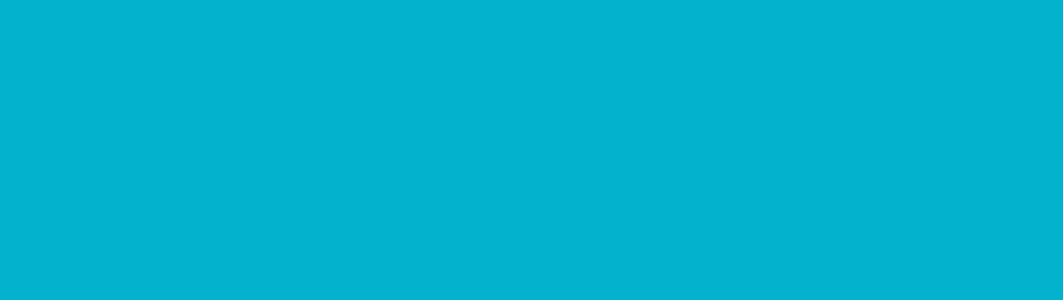
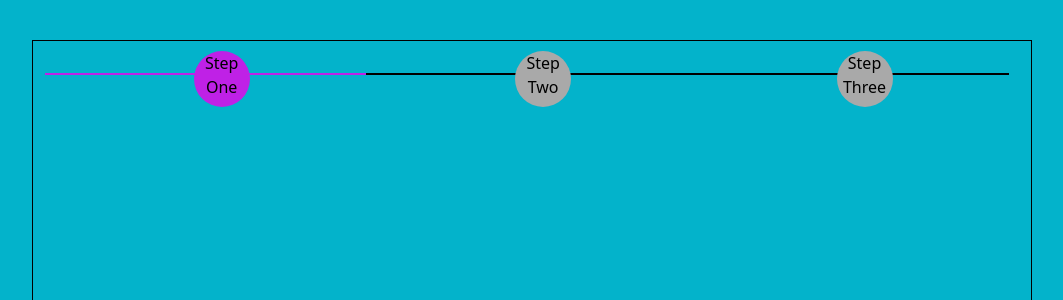
Before and after one commit to Rickienatividad/clearingCobwebs, a React (Vite) app in the folder react-springboot-stack-frontend/: page /SignUp in a window 1280 px wide. Before the commit this address had no page. Shown: the top 300 px of the page, without its empty margins (108-1171 px from the left). Built offline with nearby package versions, Linux system fonts and the light colour scheme.

Commit message:
begins breaking up sign up form into steps

```diff
--- a/react-springboot-stack-frontend/package.json
+++ b/react-springboot-stack-frontend/package.json
@@ -12,6 +12,7 @@
   "dependencies": {
     "axios": "^1.7.9",
     "bootstrap": "^5.3.3",
+    "classnames": "^2.5.1",
     "react": "^18.3.1",
     "react-dom": "^18.3.1",
     "react-router": "^7.1.1"
--- a/react-springboot-stack-frontend/src/App.tsx
+++ b/react-springboot-stack-frontend/src/App.tsx
@@ -2,7 +2,8 @@ import { BrowserRouter, Routes, Route } from 'react-router'
 
 import './App.css'
 import 'bootstrap/dist/css/bootstrap.css'
-import { Home } from './components/HomePage/Home'
+import { Home } from './components/OldSignUpForm/Home'
+import { SignUp } from './components/MultiStepSignUp/SignUp'
 import { Login } from './components/Login/Login'
 function App() {
 
@@ -10,8 +11,9 @@ function App() {
     <>
     <BrowserRouter>
       <Routes>
-        <Route path="/" element={<Home />} />
-        <Route path="/login" element={<Login />} />
+        <Route path="/" element={<Login />} />
+        <Route path="/Sign-Up" element={<Home/>} />
+        <Route path="/SignUp" element={<SignUp/>} />
       </Routes>
     </BrowserRouter>
     </>
--- a/react-springboot-stack-frontend/src/components/Login/Login.tsx
+++ b/react-springboot-stack-frontend/src/components/Login/Login.tsx
@@ -41,7 +41,7 @@ export function Login() {
       </form>
       <div style={{textAlign: 'right', marginTop: '1.3rem', marginRight: '-5.5rem'}}>
         <p style={{display:'inline', marginRight: '1rem'}}> Not a member?</p>
-        <NavLink to="/">Sign Up!</NavLink>
+        <NavLink to="/SignUp">Sign Up!</NavLink>
       </div>
     </div>
     </>
--- /dev/null
+++ b/react-springboot-stack-frontend/src/components/MultiStepSignUp/SignUp.css
@@ -0,0 +1,63 @@
+.container {
+  width: 1000px;
+  height:90vh;
+  border: 1px solid black;
+}
+
+.step-line{
+  width: 33%;
+  height: 2px;
+  background-color: black;
+}
+
+.step-line-active{
+  width: 33%;
+  height: 2px;
+  background-color: rgb(191,33,230);
+}
+
+.step-dot {
+  height: 3.5rem;
+  width: 3.5rem;
+  border-radius: 50%;
+  display: inline-block;
+  background-color: darkgray;
+  color: black;
+}
+
+.step-dot-active {
+  height: 3.5rem;
+  width: 3.5rem;
+  border-radius: 50%;
+  display: inline-block;
+  background-color: rgb(191,33,230);
+  color: black
+}
+
+#step-one-line {
+  margin-top: 2rem;
+}
+
+#step-one-dot {
+  margin: -1.4rem 0 0 2rem;
+}
+
+#step-two-line {
+  margin-left:33%;
+  margin-top: -2px;
+}
+
+#step-two-dot {
+  background-color: darkgray;
+  margin: -1.4rem 0 0 2rem;
+}
+
+#step-three-line {
+  margin-left:66%;
+  margin-top: -2px;
+}
+
+#step-three-dot {
+  background-color: darkgray;
+  margin: -1.4rem 0 0 2rem;
+}
--- /dev/null
+++ b/react-springboot-stack-frontend/src/components/MultiStepSignUp/SignUp.tsx
@@ -0,0 +1,23 @@
+import "./SignUp.css";
+import classNames from "classnames";
+import { StepOne } from "./StepOne";
+import { StepTwo } from "./StepTwo";
+import { useState } from "react";
+
+export function SignUp() {
+  const [isStepOneActive, setIsStepOneActive] = useState(true);
+
+  return(
+    <div className="container">
+      <div id="step-one-line" className={isStepOneActive ? "step-line-active" : "step-line"}>
+        <span id="step-one-dot" className={isStepOneActive ? "step-dot-active" : "step-dot"}>Step One</span>
+      </div>
+      <div id="step-two-line" className="step-line">
+        <span id="step-two-dot" className="step-dot">Step Two</span>
+      </div>
+      <div id="step-three-line" className="step-line">
+        <span id="step-three-dot" className="step-dot">Step Three</span>
+      </div>
+    </div>
+  )
+}
--- /dev/null
+++ b/react-springboot-stack-frontend/src/components/MultiStepSignUp/StepOne.tsx
@@ -0,0 +1,7 @@
+export function StepOne(){
+  return(
+    <>
+    <input name="firstName" type="text" className="form-control-lg" placeholder="First Name"/>
+    </>
+  )
+}
--- /dev/null
+++ b/react-springboot-stack-frontend/src/components/MultiStepSignUp/StepThree.tsx
@@ -0,0 +1,6 @@
+export function StepThree(){
+  return(
+    <>
+    </>
+  )
+}
--- /dev/null
+++ b/react-springboot-stack-frontend/src/components/MultiStepSignUp/StepTwo.tsx
@@ -0,0 +1,6 @@
+export function StepTwo(){
+  return(
+    <>
+    </>
+  )
+}
```
Also changed, not shown: react-springboot-stack-frontend/src/components/OldSignUpForm/Home.css (renamed from react-springboot-stack-frontend/src/components/HomePage/Home.css), react-springboot-stack-frontend/src/components/OldSignUpForm/Home.tsx (renamed from react-springboot-stack-frontend/src/components/HomePage/Home.tsx), 1 other file (tests, documents, lock files or other folders).
